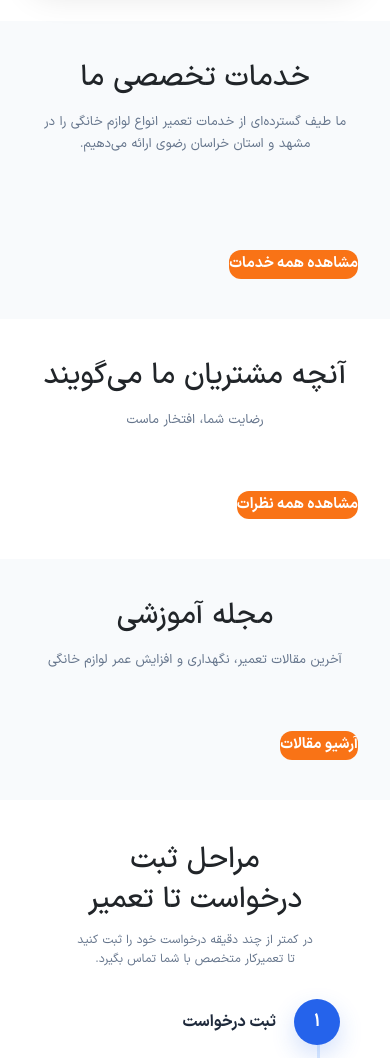
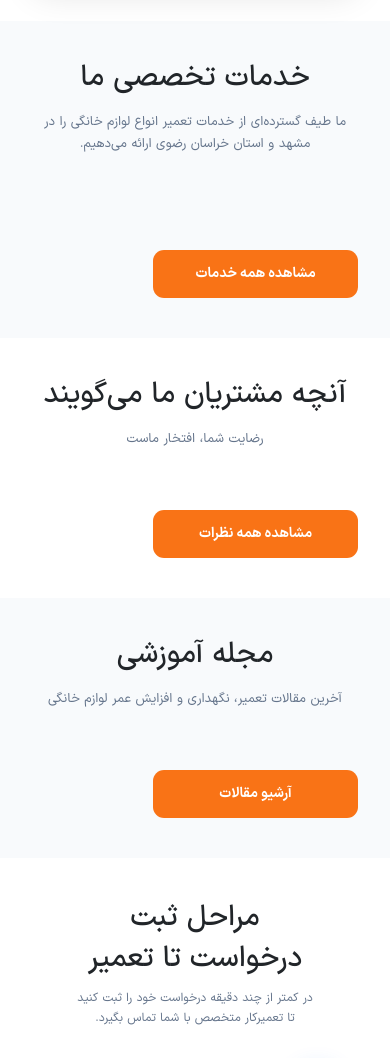
Before and after one commit to Fs310/acharin, a Django app: page / in a window 390 px wide. Shown: the part 2503-3561 px from the top of the page. Run offline with Django 5.2, Linux system fonts and the light colour scheme; data that the repository does not hold is empty; some libraries are stand-ins or nearby versions.

Commit message:
Fix Home section CTA button sizing on mobile

```diff
--- a/static/css/overrides.css
+++ b/static/css/overrides.css
@@ -33,7 +33,6 @@
 
 /* ===================== CTA مشترک سایت ===================== */
 
-/* CTA پایین Home دقیقاً از همان زبان بصری CTA صفحات خدمات و مجله استفاده می‌کند. */
 .service-cta .cta-content .btn-box,
 .blog-cta .cta-content .btn-box,
 .order_section .action-btn {
@@ -87,6 +86,20 @@
 .order_section .action-btn .form-btn:hover,
 .order_section .action-btn .tel-btn:hover {
     transform: translateY(-2px);
+}
+
+/* دکمه‌های انتهای سکشن‌های Home هم همان ابعاد CTA استاندارد را دارند. */
+.service_section > .container-fluid .btn-box a,
+.client_section > .container-fluid .btn-box a,
+.news_section > .container-fluid .btn-box a {
+    width: 205px;
+    height: 50px;
+    padding: 0 16px;
+    border-radius: 11px;
+    font-size: 14px;
+    font-weight: 600;
+    box-sizing: border-box;
+    white-space: nowrap;
 }
 
 /* ===================== فوتر ===================== */
@@ -247,6 +260,16 @@
         width: min(100%, 205px);
         height: 48px;
     }
+
+    /* دکمه‌های «مشاهده همه...» در Home روی موبایل جمع‌وجور و یکدست باشند. */
+    .service_section > .container-fluid .btn-box a,
+    .client_section > .container-fluid .btn-box a,
+    .news_section > .container-fluid .btn-box a {
+        width: 205px;
+        height: 48px;
+        font-size: 14px;
+        border-radius: 11px;
+    }
 }
 
 @media (max-width: 390px) {
```
